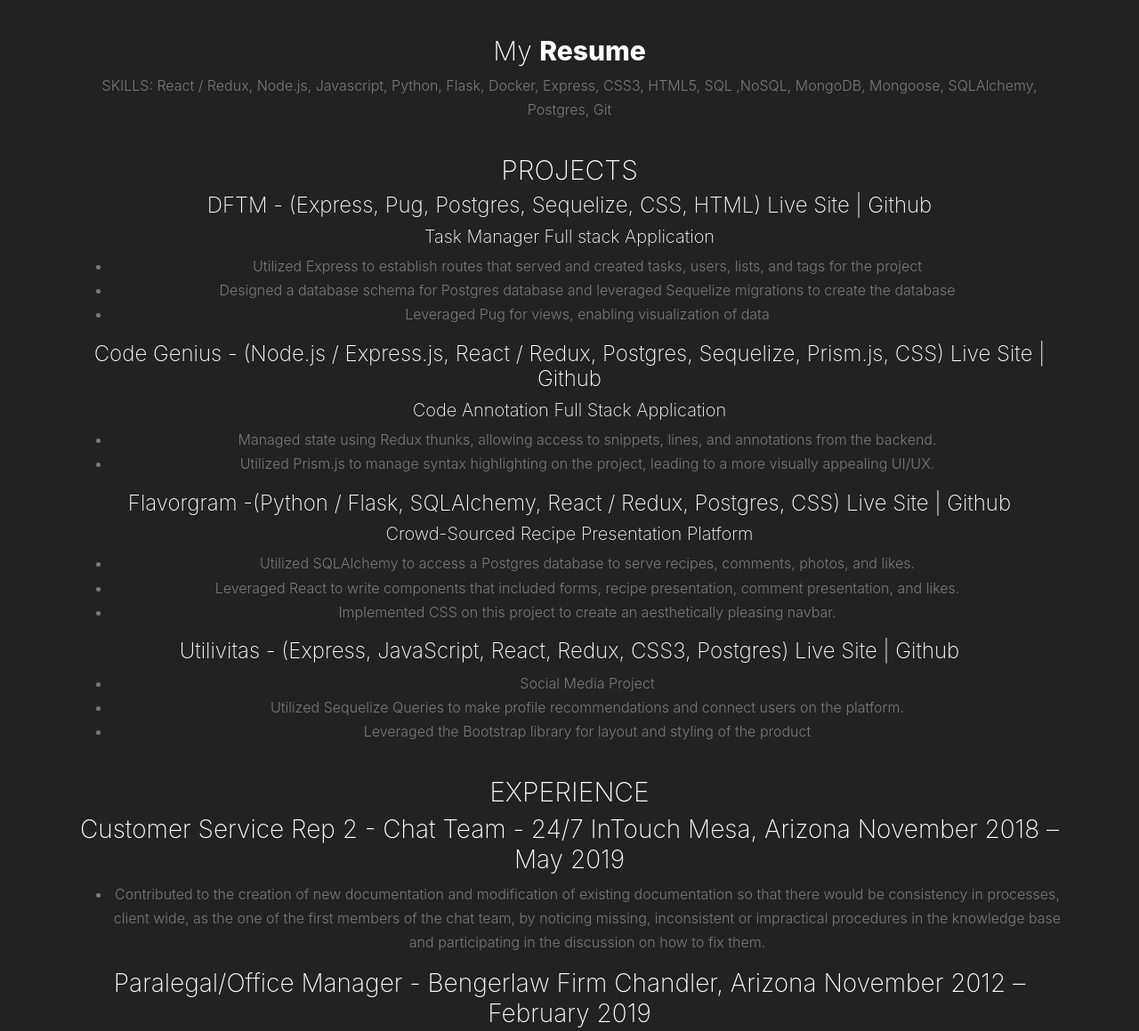
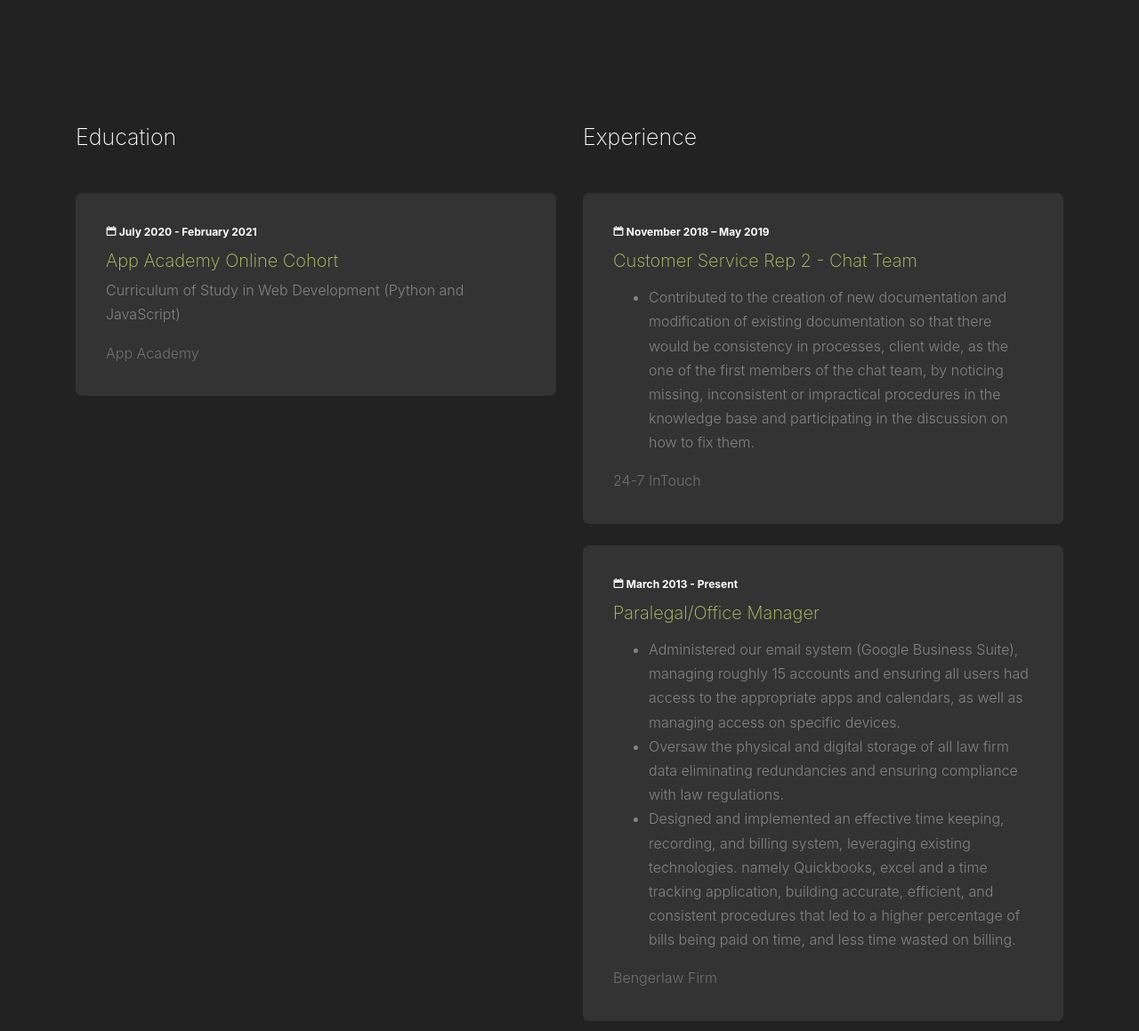
Before and after one commit to dakotabenger/portfolio-page, a plain HTML site: page index.html in a window 1280 px wide. Shown: the part 1700-2859 px from the top of the page at 89% size. Drawn offline with nearby package versions, Linux system fonts and the light colour scheme; files whose address does not match are found by name.

Commit message:
finished making changes

```diff
--- a/css/style.css
+++ b/css/style.css
@@ -422,6 +422,15 @@ a {
 .portfolio-area .filters-content .item img {
   width: 100%; }
 
+.code-genius {
+  min-height: 200px;
+  /* margin-bottom: 10px; */
+}
+
+.utilivitas {
+  min-height: 200px;
+}
+
 .image {
   opacity: 1;
   display: block;
--- a/index.html
+++ b/index.html
@@ -139,7 +139,7 @@
 						<div class="relative">
 							<div class="thumb">
 								<div class="overlay overlay-bg"></div>
-								<img height="350px" class="image img-fluid" src="images/codegenius4.PNG" alt="">
+								<img height="350px" class="image img-fluid code-genius" src="images/code_genius.PNG" alt="">
 							</div>
 							<a href="https://codegenius.herokuapp.com" class="img-pop-up">
 								<div class="middle">
@@ -173,7 +173,7 @@
 						<div class="relative">
 							<div class="thumb">
 								<div class="overlay overlay-bg"></div>
-								<img class="image img-fluid" src="images/ulitivitas3.PNG" alt="">
+								<img class="image img-fluid utilivitas" src="images/ulitivitas3.PNG" alt="">
 							</div>
 							<a href="https://utilivitas.herokuapp.com" class="img-pop-up">
 								<div class="middle">
@@ -198,82 +198,61 @@
 			<div class="row">
 				<div class="col-md-12 mb-5">
 					<div class="section-heading text-center">
-						<h2>My <strong>Resume</strong></h2>
-						<p>SKILLS: React / Redux, Node.js, Javascript, Python, Flask, Docker, Express, CSS3, HTML5, 		    SQL ,NoSQL, MongoDB, Mongoose, SQLAlchemy, Postgres, Git</p>
+						<!-- <h2>My <strong>Resume</strong></h2>
+						<h3>SKILLS:</h3><h4> React / Redux, Node.js, Javascript, Python, Flask, Docker, Express, CSS3, HTML5, 		    SQL ,NoSQL, MongoDB, Mongoose, SQLAlchemy, Postgres, Git</h4>
 
-<h2>PROJECTS</h2>
-<h4>DFTM - (Express, Pug, Postgres, Sequelize, CSS, HTML) Live Site | Github</h4>
-<h5>Task Manager Full stack Application</h5>
-<ul>
-	<li>Utilized Express to establish routes that served and created tasks, users, lists, and tags for the project</li>
-	<li>Designed a database schema for Postgres database and leveraged Sequelize migrations to create the database</li>
-	<li>Leveraged Pug for views, enabling visualization of data</li>
-</ul>
-<h4>Code Genius - (Node.js / Express.js, React / Redux, Postgres, Sequelize, Prism.js, CSS) Live Site | Github</h4>
-<h5>Code Annotation Full Stack Application</h5>
-<ul>
-	<li>Managed state using Redux thunks, allowing access to  snippets, lines, and annotations from the backend.</li>
-	<li>Utilized Prism.js to manage syntax highlighting on the project, leading to a more visually appealing UI/UX.</li>
-</ul>
 
-<h4>Flavorgram -(Python / Flask, SQLAlchemy, React / Redux, Postgres, CSS) Live Site | Github</h4>
-<h5>Crowd-Sourced Recipe Presentation Platform </h5>
-<ul>
-	<li>Utilized SQLAlchemy to  access a Postgres database to serve recipes, comments, photos, and likes.</li>
-	<li>Leveraged React to write components that included forms, recipe presentation, comment presentation, and likes.</li>
-	<li>Implemented CSS on this project to create an aesthetically pleasing navbar.</li>
-
-</ul>
-
-<h4>Utilivitas - (Express, JavaScript, React, Redux, CSS3, Postgres) Live Site | Github</h4>
-<ul>
-<li>Social Media Project</li>
-<li>Utilized Sequelize Queries to make profile recommendations and connect users on the platform.</li>
-<li>Leveraged the Bootstrap library for layout and styling of the product</li>
-</ul>
-
-<h2>EXPERIENCE</h2>
+<h2>Experience and Education</h2>
+<h3>EXPERIENCE</h3>
 <h3>Customer Service Rep 2 - Chat Team - 24/7 InTouch                                Mesa, Arizona               November  2018 – May 2019</h3>
 <ul>
 	<li>Contributed to the creation of new documentation and modification of existing documentation so that there would be consistency in processes, client wide, as the one of the first members of the chat team, by noticing missing, inconsistent or impractical procedures in the knowledge base and participating in the discussion on how to fix them.</li>
 </ul>
 <h3>Paralegal/Office Manager - Bengerlaw Firm                                            Chandler, Arizona     November 2012 – February 2019</h3>
 <ul>
-
 	<li>Administered our email system (Google Business Suite), managing roughly 15 accounts and ensuring all users had access to the appropriate apps and calendars, as well as managing access on specific devices.</li>
 	<li>Oversaw the physical and digital storage of all law firm data eliminating redundancies and ensuring compliance with law regulations.</li>
 	<li>Designed and implemented an effective time keeping, recording, and billing system, leveraging  existing technologies. namely Quickbooks, excel and a time tracking application, building accurate, efficient, and consistent procedures that led to a higher percentage of bills being paid on time, and less time wasted on billing.</li>
 </ul>
-<h2>EDUCATION</h2>
-<h5>App Academy - Online</h5><p> Curriculum of Study in Web Development (Python and JavaScript)	July 2020  – February 2021</p>
-
-<h5>Primavera High School - Chandler, Arizona</h5> <p> Scholastic Diploma - Class of 2016</p>
+<h3>EDUCATION</h3>
+<h3>App Academy - Online</h3><p> Curriculum of Study in Web Development (Python and JavaScript)	July 2020  – February 2021</p>
+ -->
 					</div>
 				</div>
-				<!-- <div class="col-md-6">
+				<div class="col-md-6">
 					<h2 class="mb-5">Education</h2>
 					<div class="resume-item mb-4">
-						<span class="date"><span class="icon-calendar"></span> July 2020 - Present</span>
+						<span class="date"><span class="icon-calendar"></span> July 2020 - February 2021</span>
 						<h3>App Academy Online Cohort</h3>
-						<p></p>
+						<p>Curriculum of Study in Web Development (Python and JavaScript)</p>
 						<span class="school">App Academy</span>
 					</div>
 				</div>
-				<div class="col-md-6"> -->
+				<div class="col-md-6">
 
 
-					<!-- <h2 class="mb-5">Experience</h2>
+					<h2 class="mb-5">Experience</h2>
 
 					<div class="resume-item mb-4">
+						<span class="date"><span class="icon-calendar"></span> November  2018 – May 2019</span>
+						<h3>Customer Service Rep 2 - Chat Team</h3>
+						<p><ul><li>Contributed to the creation of new documentation and modification of existing documentation so that there would be consistency in processes, client wide, as the one of the first members of the chat team, by noticing missing, inconsistent or impractical procedures in the knowledge base and participating in the discussion on how to fix them.</li></ul></p>
+						<span class="school">24-7 InTouch</span>
+					</div>
+					<div class="resume-item mb-4">
 						<span class="date"><span class="icon-calendar"></span> March 2013 - Present</span>
-						<h3>Lead Product Designer</h3>
-						<p>Even the all-powerful Pointing has no control about the blind texts it is an almost unorthographic.</p>
-						<span class="school">Github</span>
-					</div> -->
+						<h3>Paralegal/Office Manager</h3>
+						<p><ul>
+							<li>Administered our email system (Google Business Suite), managing roughly 15 accounts and ensuring all users had access to the appropriate apps and calendars, as well as managing access on specific devices.</li>
+							<li>Oversaw the physical and digital storage of all law firm data eliminating redundancies and ensuring compliance with law regulations.</li>
+							<li>Designed and implemented an effective time keeping, recording, and billing system, leveraging  existing technologies. namely Quickbooks, excel and a time tracking application, building accurate, efficient, and consistent procedures that led to a higher percentage of bills being paid on time, and less time wasted on billing.</li>
+						</ul></p>
+						<span class="school">Bengerlaw Firm</span>
+					</div>
 				</div>
 			</div>
 		</div>
-	</section> <!-- .section -->
+	</section> .section
 
 	<section class="site-section" id="section-about">
 		<div class="container">
@@ -285,11 +264,11 @@
 					<div class="section-heading">
 						<h2>About <strong>Me</strong></h2>
 					</div>
-					<!-- <p class="lead">Separated they live in Bookmarksgrove right at the coast of the Semantics, a large language ocean.</p> -->
-					<!-- <p class="mb-5  ">A small river named Duden flows by their place and supplies it with the necessary regelialia. It is a paradisematic country, in which roasted parts of sentences fly into your mouth.</p> -->
+					<p class="lead">I have a passion for technology, a drive to constantly learn, the desire to build things that positvely impact the lives of average people, and an ambition to become the best verison of myself.</p>
+					<p class="mb-5  ">In my spare time, I like to cook and do DIY projects. Reach out to me about any opportunities or ideas you have! </p>
 
 					<p>
-						<!-- <a href="#section-contact" class="btn btn-primary px-4 py-2 btn-sm smoothscroll">Hire Me</a> -->
+						<a href="#section-contact" class="btn btn-primary px-4 py-2 btn-sm smoothscroll">Hire Me</a>
 						<a href="./images/Dakota Benger Resume (5).docx" class="btn btn-secondary px-4 py-2 btn-sm">Download Resume</a>
 					</p>
 				</div>
```
Also changed, not shown: images/code_genius.PNG (added).
